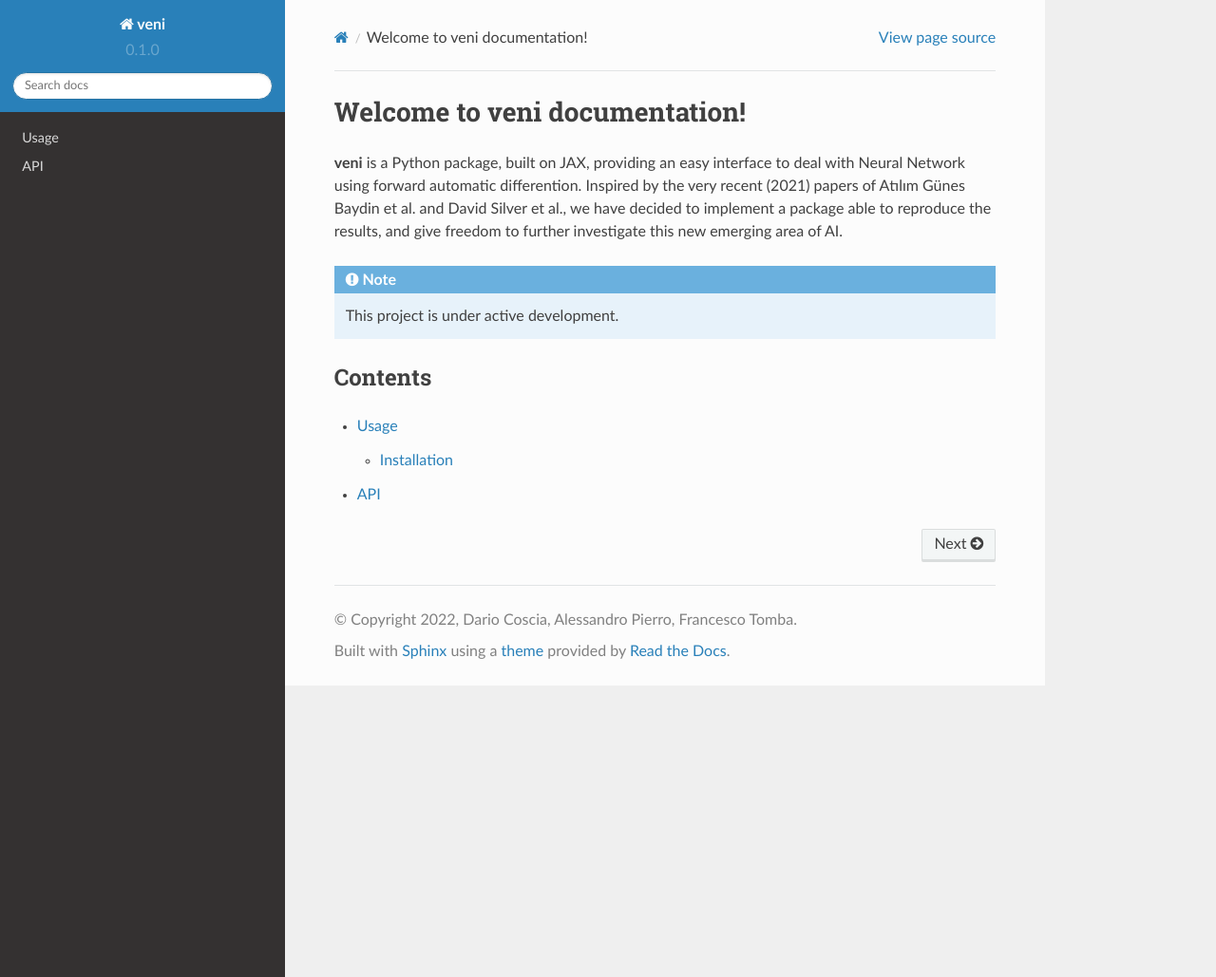
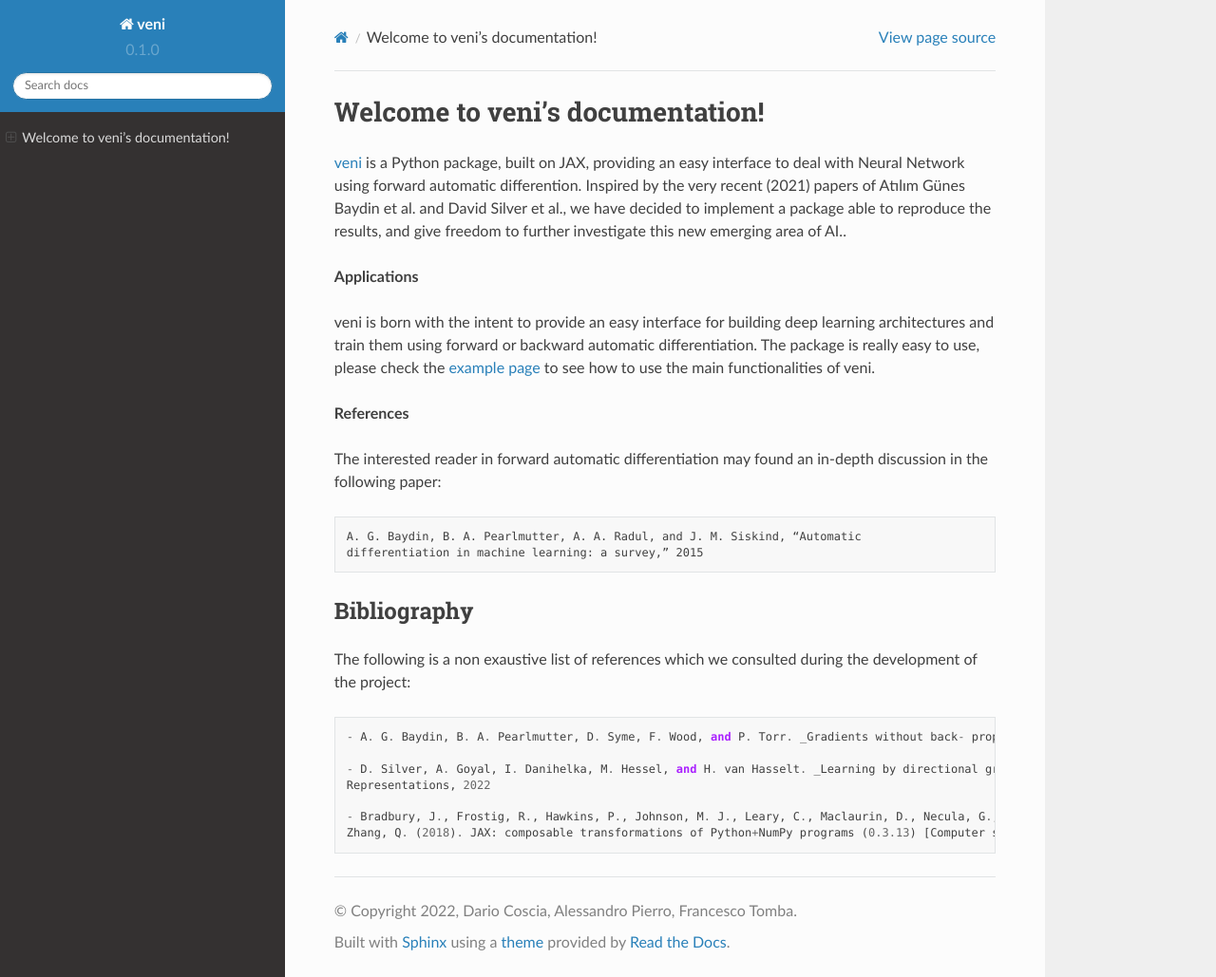
Before and after one commit to DSSC-projects/veni, a Sphinx documentation site: the page built from docs/source/index.rst, in a window 1280 px wide and 1029 px high. Shown: the whole window at 95% size. Built offline with Sphinx 7.4.7 and the Read the Docs theme 2.0.0, drawn with Linux system fonts in a browser that asks for light colours.

Commit message:
Update index.rst

```diff
--- a/docs/source/index.rst
+++ b/docs/source/index.rst
@@ -1,17 +1,30 @@
-Welcome to veni documentation!
-===================================
+.. _documentation:
 
-**veni** is a Python package, built on JAX, providing an easy interface to deal with Neural Network using forward automatic differention. Inspired by the very recent (2021) papers of Atılım Günes Baydin et al. and David Silver et al., we have decided to implement a package able to reproduce the results, and give freedom to further investigate this new emerging area of AI.
+Welcome to veni's documentation!
+=================================
+`veni <https://github.com/DSSC-projects/veni>`_ is a Python package, built on JAX, providing an easy interface to deal with Neural Network using forward automatic differention. Inspired by the very recent (2021) papers of Atılım Günes Baydin et al. and David Silver et al., we have decided to implement a package able to reproduce the results, and give freedom to further investigate this new emerging area of AI..
+
+**Applications**
+
+veni is born with the intent to provide an easy interface for building deep learning architectures and train them using forward or backward automatic differentiation. The package is really easy to use, please check the `example page <https://github.com/DSSC-projects/veni/tree/main/examples>`_ to see how to use the main functionalities of veni.
+
+**References**
+
+The interested reader in forward automatic differentiation may found an in-depth discussion in the following paper::
+
+    A. G. Baydin, B. A. Pearlmutter, A. A. Radul, and J. M. Siskind, “Automatic
+    differentiation in machine learning: a survey,” 2015
 
 
-.. note::
+Bibliography
+^^^^^^^^^^^^
 
-   This project is under active development.
+The following is a non exaustive list of references which we consulted during the development of the project::
 
-Contents
---------
+   - A. G. Baydin, B. A. Pearlmutter, D. Syme, F. Wood, and P. Torr. _Gradients without back- propagation, 2022
 
-.. toctree::
+   - D. Silver, A. Goyal, I. Danihelka, M. Hessel, and H. van Hasselt. _Learning by directional gradient descent. In International Conference on Learning
+   Representations, 2022
 
-   usage
-   api
+   - Bradbury, J., Frostig, R., Hawkins, P., Johnson, M. J., Leary, C., Maclaurin, D., Necula, G., Paszke, A., VanderPlas, J., Wanderman-Milne, S.,
+   Zhang, Q. (2018). JAX: composable transformations of Python+NumPy programs (0.3.13) [Computer software]. http://github.com/google/jax
```
